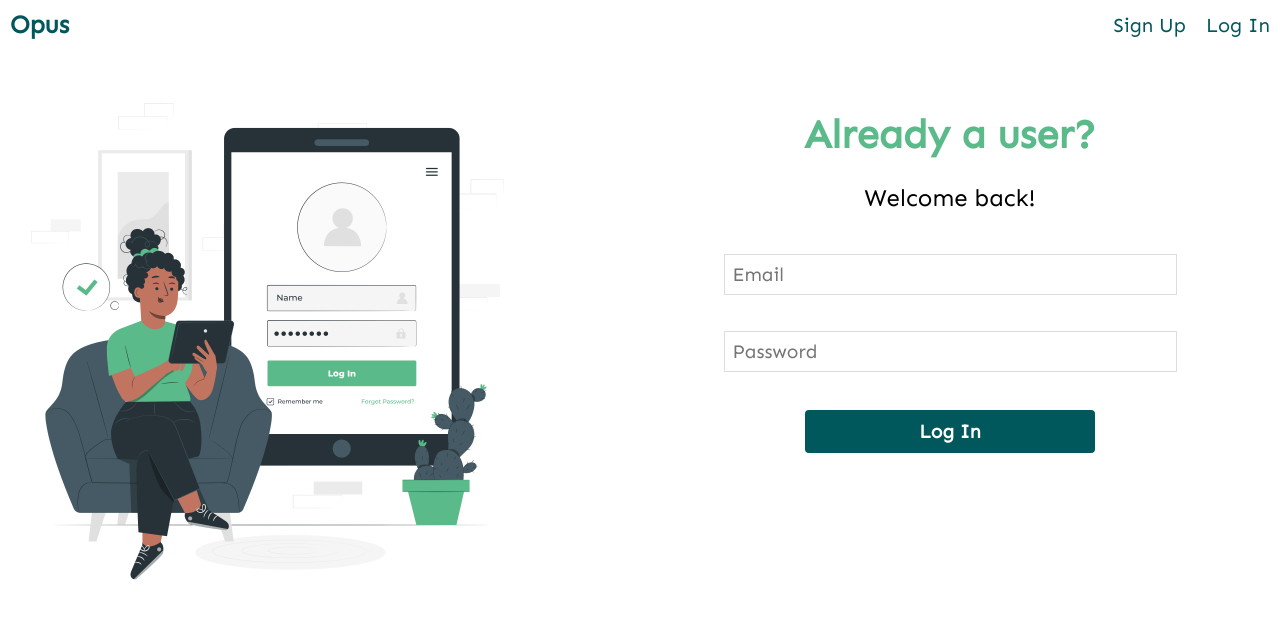
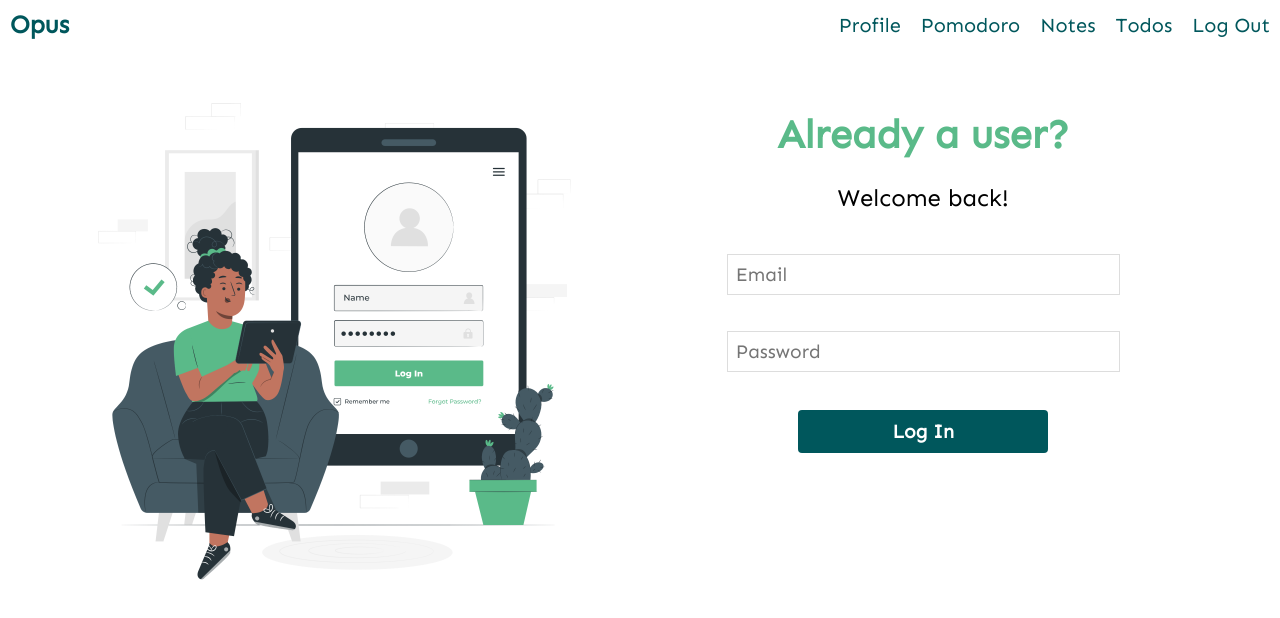
Before and after one commit to disha9112/Opus, a React (Create React App) app: page /login in a window 1280 px wide. Shown: the top 618 px of the page. Built offline with nearby package versions, Linux system fonts and the light colour scheme; sample sign-in values are in the browser's storage.

Commit message:
authentication and navigation to pages fixed

```diff
--- a/src/components/navbar/navbar.component.js
+++ b/src/components/navbar/navbar.component.js
@@ -1,8 +1,21 @@
-import React from "react";
+import React, { useEffect, useState } from "react";
 import { Link } from "react-router-dom";
 import "./navbar.styles.css";
 
 function Navbar() {
+  const [toggle, setToggle] = useState(false);
+
+  useEffect(() => {
+    if (!localStorage.getItem("token")) {
+      setToggle(true);
+    }
+  }, [toggle]);
+
+  async function handleLogOut() {
+    localStorage.removeItem("token");
+  }
+
+  if (toggle) {
     return (
       <nav>
         <input type="checkbox" id="nav-check"></input>
@@ -28,6 +41,42 @@ function Navbar() {
         </div>
       </nav>
     );
+  } else {
+    return (
+      <nav>
+        <input type="checkbox" id="nav-check"></input>
+        <div className="nav-header">
+          <Link to="/">
+            <div className="nav-title">Opus</div>
+          </Link>
+        </div>
+        <div className="nav-btn">
+          <label htmlFor="nav-check">
+            <span></span>
+            <span></span>
+            <span></span>
+          </label>
+        </div>
+        <div className="nav-links">
+          <Link className="btn-link" to="/profile">
+            <li>Profile</li>
+          </Link>
+          <Link className="btn-link" to="/pomodoro">
+            <li>Pomodoro</li>
+          </Link>
+          <Link className="btn-link" to="/notes">
+            <li>Notes</li>
+          </Link>
+          <Link className="btn-link" to="/todos">
+            <li>Todos</li>
+          </Link>
+          <Link onClick={() => handleLogOut()} className="btn-link" to="/">
+            <li>Log Out</li>
+          </Link>
+        </div>
+      </nav>
+    );
+  }
 }
 
 export default Navbar;
--- a/src/pages/homepage/homepage.js
+++ b/src/pages/homepage/homepage.js
@@ -1,4 +1,5 @@
-import React from "react";
+import React, { useEffect } from "react";
+import { useNavigate } from "react-router-dom";
 import { Link } from "react-router-dom";
 import image from "../../assets/homepage.png";
 import clock from "../../assets/clock.png";
@@ -10,6 +11,14 @@ import Footer from "../../components/footer/footer.component";
 import Button from "../../components/button/button.component";
 
 const Homepage = () => {
+  const navigate = useNavigate();
+
+  useEffect(() => {
+    if (localStorage.getItem("token")) {
+      navigate("/profile");
+    }
+  });
+
   return (
     <div>
       <Navbar />
--- a/src/pages/loginpage/loginpage.css
+++ b/src/pages/loginpage/loginpage.css
@@ -4,6 +4,8 @@
   margin-top: 70px;
   box-sizing: border-box;
   background-color: #ffffff;
+  display: flex;
+  justify-content: space-evenly;
 }
 
 .login .title {
--- a/src/pages/notespage/notespage.js
+++ b/src/pages/notespage/notespage.js
@@ -1,10 +1,19 @@
-import React from "react";
+import React, { useEffect } from "react";
+import { useNavigate } from "react-router-dom";
 import Navbar from "../../components/navbar/navbar.component";
 import NoteForm from "../../components/note-form/note-form.component";
 import NoteList from "../../components/note-list/note-list.component";
 import "./notespage.css";
 
 const Notespage = () => {
+  const navigate = useNavigate();
+
+  useEffect(() => {
+    if (!localStorage.getItem("token")) {
+      navigate("/");
+    }
+  });
+
   return (
     <div>
       <Navbar />
--- a/src/pages/signuppage/signuppage.css
+++ b/src/pages/signuppage/signuppage.css
@@ -5,8 +5,8 @@
   margin-top: 70px;
   box-sizing: border-box;
   background-color: #ffffff;
-  display: grid;
-  grid-template-columns: repeat(2, 1fr);
+  display: flex;
+  justify-content: space-evenly;
 }
 
 .container-auth img {
--- a/src/pages/timerpage/timerpage.js
+++ b/src/pages/timerpage/timerpage.js
@@ -1,4 +1,5 @@
-import React, { useState } from "react";
+import React, { useState, useEffect } from "react";
+import { useNavigate } from "react-router-dom";
 import Navbar from "../../components/navbar/navbar.component";
 import Pomodoro from "../../components/pomodoro/pomodoro.component";
 import Settings from "../../components/settings/settings.component";
@@ -8,6 +9,14 @@ import "./timerpage.css";
 const Timerpage = () => {
   const [workMinutes, setWorkMinutes] = useState(25);
   const [breakMinutes, setBreakMinutes] = useState(5);
+
+  const navigate = useNavigate();
+
+  useEffect(() => {
+    if (!localStorage.getItem("token")) {
+      navigate("/");
+    }
+  });
 
   return (
     <div>
--- a/src/pages/todospage/todospage.js
+++ b/src/pages/todospage/todospage.js
@@ -1,10 +1,18 @@
-import React from "react";
+import React, { useEffect } from "react";
+import { useNavigate } from "react-router-dom";
 import Navbar from "../../components/navbar/navbar.component";
 import TodoForm from "../../components/todo-form/todo-form.component";
 import Todo from "../../components/todo/todo.component";
 import "./todospage.css";
 
 function Todospage() {
+  const navigate = useNavigate();
+
+  useEffect(() => {
+    if (!localStorage.getItem("token")) {
+      navigate("/");
+    }
+  });
   return (
     <div>
       <Navbar />
```
Lines whose indentation alone changed are shown as unchanged.
